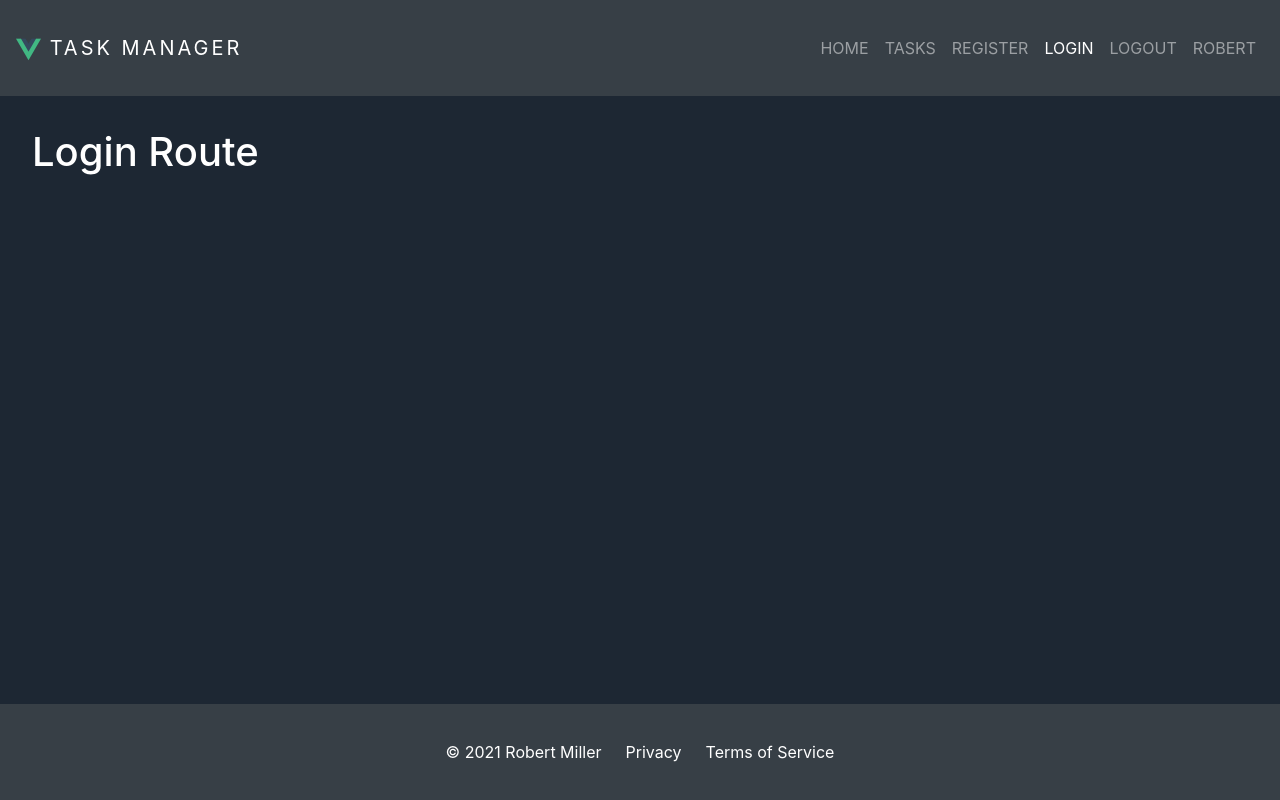
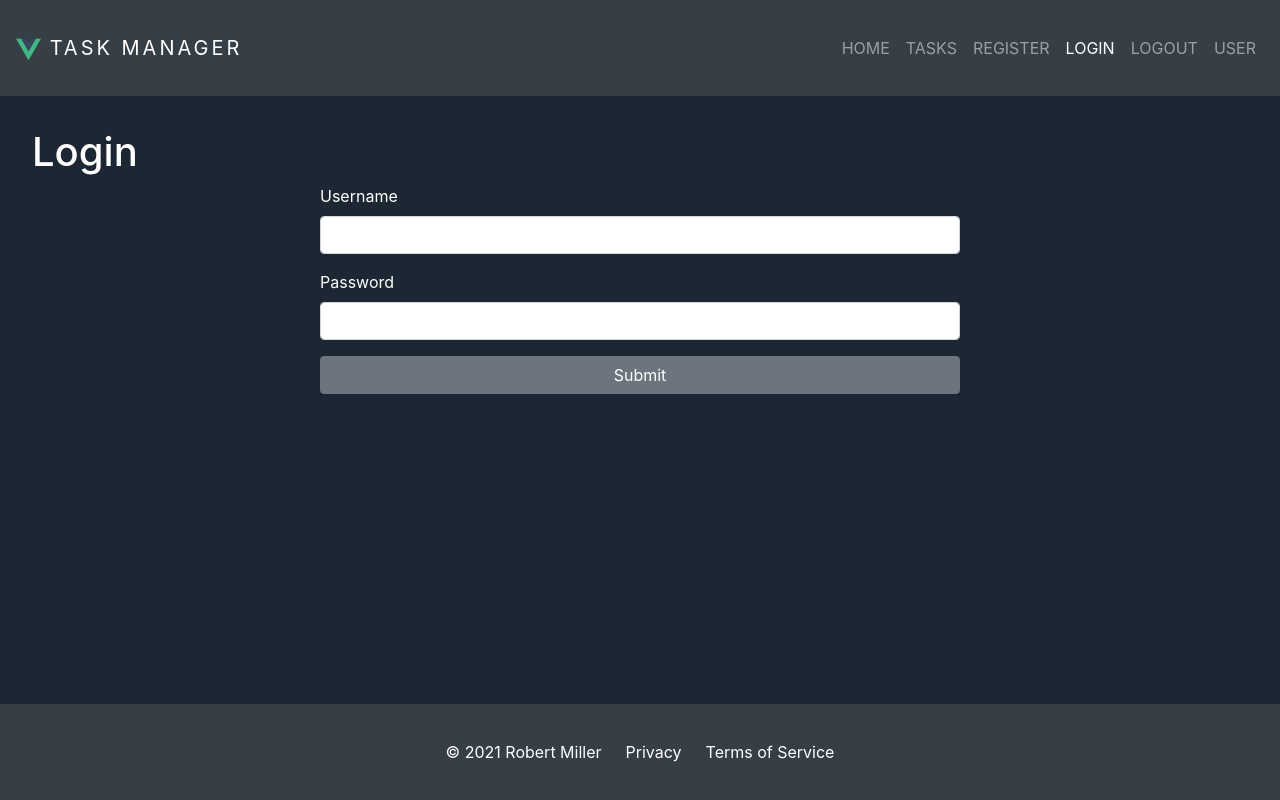
Before and after one commit to operas-logicas/mevn-stack, a Vue app: page /login in a window 1280 px wide. Built offline with nearby package versions, Linux system fonts and the light colour scheme.

Commit message:
Login component, auth service, vuex store

```diff
--- a/src/App.vue
+++ b/src/App.vue
@@ -19,6 +19,10 @@ export default {
   components: {
     Navbar,
     Footer
+  },
+
+  beforeCreate: async function() {
+    await this.$store.dispatch('authenticate')
   }
 }
 </script>
--- a/src/components/Navbar.vue
+++ b/src/components/Navbar.vue
@@ -49,7 +49,13 @@
           </li>
 
           <li class="nav-item">
-            <a class="nav-link" href="#">Robert</a>
+            <a class="nav-link" href="#">
+              {{
+                this.$store.state.username
+                ? this.$store.state.username
+                : 'User'
+              }}
+            </a>
           </li>
         </ul>
       </div>
--- a/src/main.js
+++ b/src/main.js
@@ -12,4 +12,5 @@ new Vue({
   router,
   store,
   render: h => h(App)
-}).$mount('#app')
+})
+  .$mount('#app')
--- a/src/router/index.js
+++ b/src/router/index.js
@@ -9,6 +9,8 @@ import TasksEdit from '../views/tasks/TasksEdit.vue'
 
 Vue.use(VueRouter)
 
+const isLoggedIn = false
+
 const routes = [
   {
     path: '/',
@@ -18,27 +20,47 @@ const routes = [
   {
     path: '/login',
     name: 'login',
-    component: Login
+    component: Login,
+    beforeEnter: (to, from, next) => {
+      if (isLoggedIn) next({ name: 'home' })
+      next()
+    }
   },
   {
     path: '/register',
     name: 'register',
-    component: Register
+    component: Register,
+    beforeEnter: (to, from, next) => {
+      if (isLoggedIn) next({ name: 'home' })
+      next()
+    }
   },
   {
     path: '/tasks',
     name: 'tasks-all',
-    component: TasksAll
+    component: TasksAll,
+    beforeEnter: (to, from, next) => {
+      if (!isLoggedIn) next({ name: 'login' })
+      next()
+    }
   },
   {
     path: '/tasks/new',
     name: 'tasks-create',
-    component: TasksCreate
+    component: TasksCreate,
+    beforeEnter: (to, from, next) => {
+      if (!isLoggedIn) next({ name: 'login' })
+      next()
+    }
   },
   {
     path: '/tasks/:id',
     name: 'tasks-edit',
-    component: TasksEdit
+    component: TasksEdit,
+    beforeEnter: (to, from, next) => {
+      if (!isLoggedIn) next({ name: 'login' })
+      next()
+    }
   },
   {
     path: '*',
--- /dev/null
+++ b/src/services/AuthService.js
@@ -0,0 +1,29 @@
+import store from '../store'
+
+class AuthService {
+  async _setToken(token) {
+    localStorage.setItem('token', JSON.stringify(token))
+    await store.dispatch('authenticate')
+  }
+
+  getUsername() {
+    return 'robert'
+  }
+
+  getUserId() {
+    return 1
+  }
+
+  isLoggedIn() {
+    return localStorage.getItem('token') !== null
+  }
+
+  login() {
+    const token = {
+      username: 'robert'
+    }
+    this._setToken(token)
+  }
+}
+
+export default new AuthService
--- a/src/store/index.js
+++ b/src/store/index.js
@@ -1,15 +1,33 @@
 import Vue from 'vue'
 import Vuex from 'vuex'
+import auth from '../services/AuthService'
 
 Vue.use(Vuex)
 
 export default new Vuex.Store({
   state: {
+    isLoggedIn: false,
+    apiUrl: 'http://localhost:3000',
+    username: null,
+    userId: null
   },
+
   mutations: {
+    authenticate(state) {
+      state.isLoggedIn = auth.isLoggedIn()
+      if (state.isLoggedIn) {
+        state.username = auth.getUsername()
+        state.userId = auth.getUserId()
+      } else {
+        state.username = null
+        state.userId = null
+      }
+    }
   },
+
   actions: {
-  },
-  modules: {
+    authenticate(context) {
+      context.commit('authenticate')
+    }
   }
 })
--- a/src/views/authentication/Login.vue
+++ b/src/views/authentication/Login.vue
@@ -1,3 +1,52 @@
 <template>
-  <h1>Login Route</h1>
+  <div>
+    <h1>Login</h1>
+
+    <form class="custom-form" @submit.prevent="onSubmit">
+      <div class="form-group">
+        <label for="username">Username</label>
+        <input
+          type="text"
+          class="form-control"
+          id="username"
+        >
+      </div>
+
+      <div class="form-group">
+        <label for="password">Password</label>
+        <input
+          type="password"
+          class="form-control"
+          id="password"
+        >
+      </div>
+
+      <button type="submit" class="btn btn-secondary">Submit</button>
+    </form>
+  </div>
 </template>
+
+<script>
+import auth from '../../services/AuthService'
+
+export default {
+  name: 'login',
+
+  methods: {
+    onSubmit: function() {
+      auth.login()
+      this.$router.push({ name: 'home' })
+    }
+  }
+}
+</script>
+
+<style scoped>
+.custom-form {
+  max-width: 40rem;
+  display: flex;
+  flex-direction: column;
+  margin-left: auto;
+  margin-right: auto;
+}
+</style>
```
